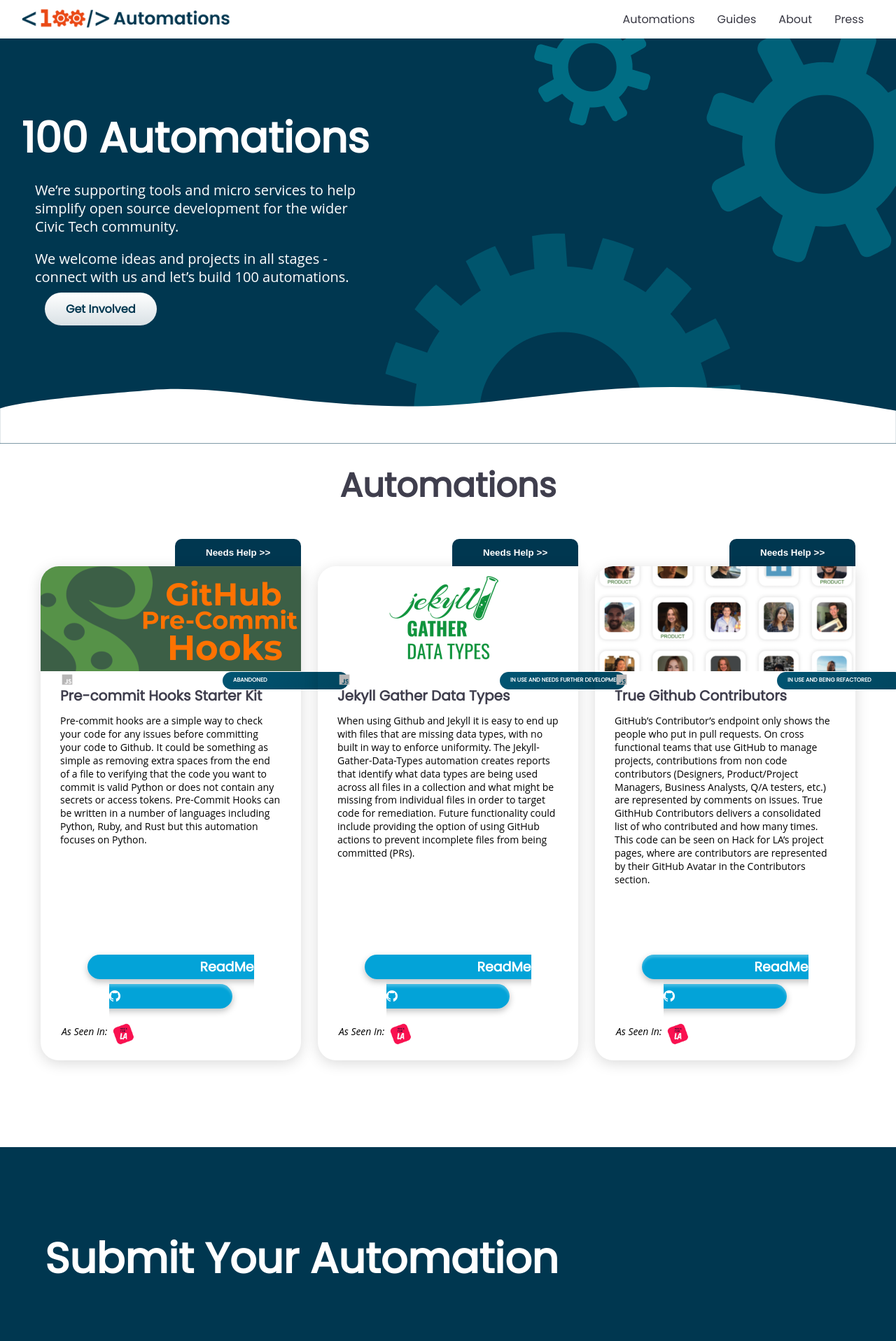
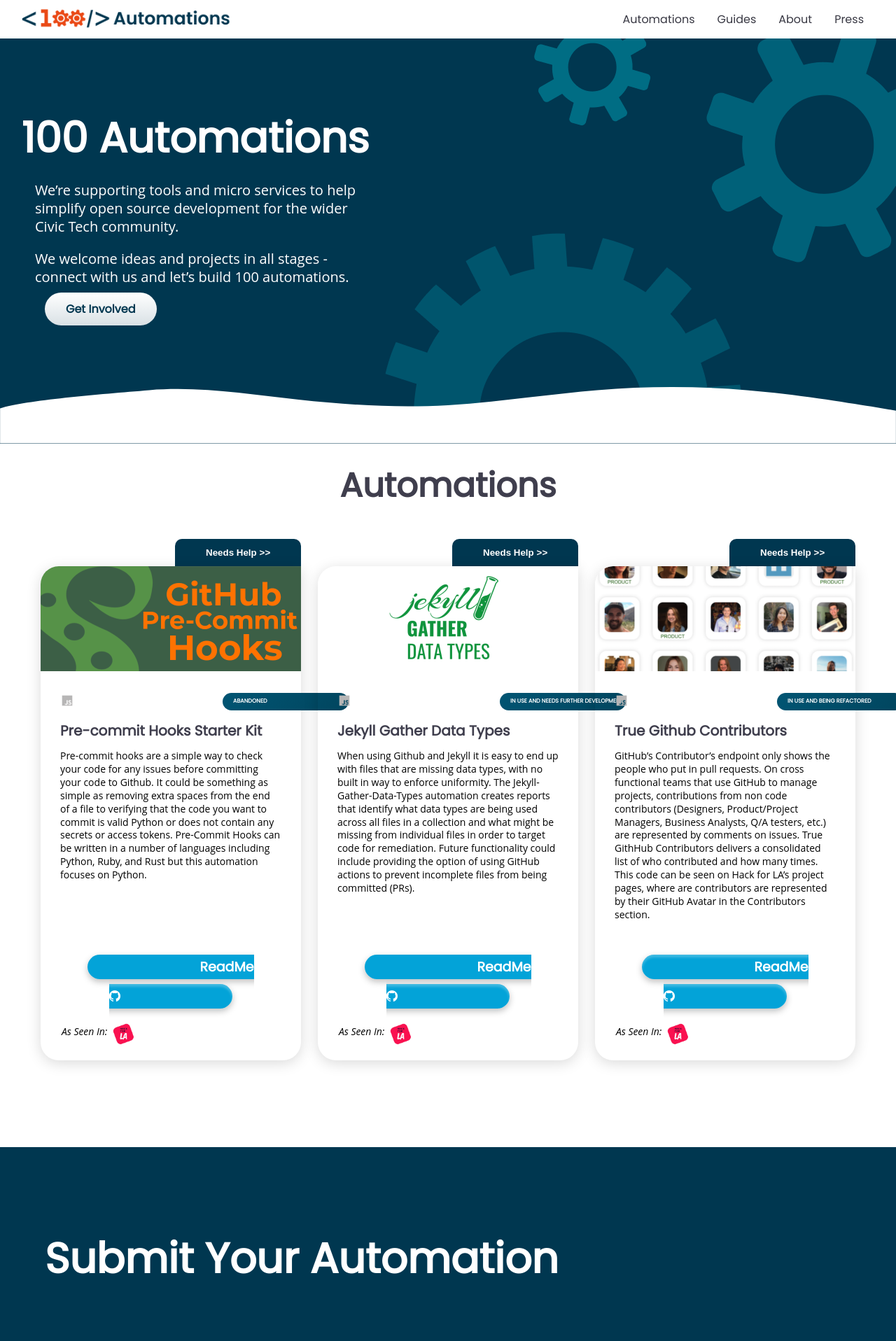
Before and after one commit to 100Automations/Website, a Jekyll site: the page built from index.html, in a window 1280 px wide. Shown: the top 1916 px of the page at 70% size. Built offline with Jekyll 4.4.1, drawn with Linux system fonts in a browser that asks for light colours.

Commit message:
Styling Automation cards: spacing between the chips, title, and text

```diff
--- a/_sass/includes/ato_grid.scss
+++ b/_sass/includes/ato_grid.scss
@@ -92,12 +92,14 @@
                  img {
                 width: 100%;
                 border-radius: 26px 0 0 0;
+                margin-bottom: 30px;
             }
             ;
             }
 
             .ato_bag{
             position: relative;
+            margin-bottom: 20px;;
             .ato_tech>.tech_icon{
                 width: 16px;
                 border-radius: 0px;
@@ -145,7 +147,7 @@
                 width: 100%;
                 text-align: center;
                 position: relative;
-                top: 140px;
+                top: 90px;
             }
             ;
             .seen_in{
@@ -154,7 +156,7 @@
                 span{
                     position: absolute;
                     left: 30px;
-                    top: 200px;
+                    top: 150px;
                     font-family: Open Sans;
                     font-style: italic;
                     font-weight: normal;
@@ -166,7 +168,7 @@
                 img{
                     position: absolute;
                     width: 45px;
-                    top: 190px;
+                    top: 140px;
                     left: 96px;
 
                 }
```
